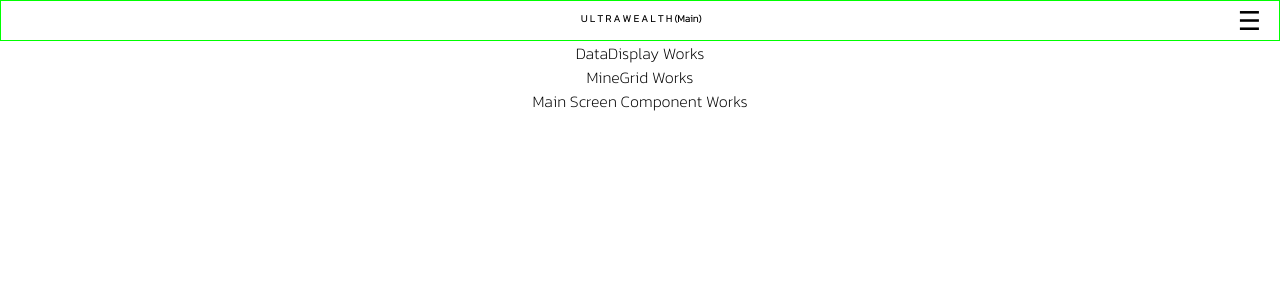
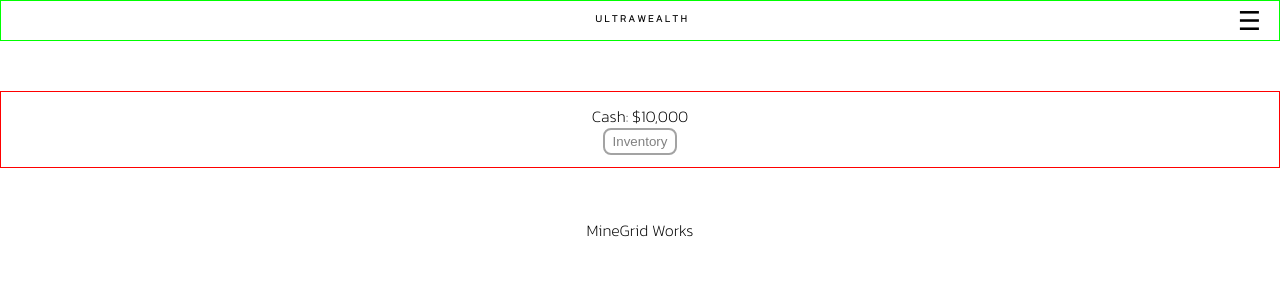
Before and after one commit to kodawarii/ultrawealth-mvp, a React (Create React App) app: page / in a window 1280 px wide. Shown: the top 300 px of the page. Built offline with nearby package versions, Linux system fonts and the light colour scheme.

Commit message:
Completed basic DataDisplay component

```diff
--- a/src/DisplayComponents/TitleNav.Component.js
+++ b/src/DisplayComponents/TitleNav.Component.js
@@ -2,8 +2,8 @@ import React, {Component} from 'react';
 
 import './TitleNav.css';
 
-export default class TitleNav extends Component  {
-  render(){
+// Use Stateless Function for Title and Nav Ribbon
+function TitleNav() {
     return (
       <div className="TitleNav">
         <div className="wrapper">
@@ -11,7 +11,7 @@ export default class TitleNav extends Component  {
                 <div></div>
             </div>
             <div className="col Title">
-                <div> U L T R A  W E A L T H ({this.props.page})  </div>
+                <div> U L T R A  W E A L T H </div>
             </div>
             <div className="col MenuBtn">
                 <div> ☰ </div>
@@ -19,5 +19,5 @@ export default class TitleNav extends Component  {
         </div>
       </div>
     );
-  }
 }
+export default TitleNav;
--- a/src/GameComponents/DataDisplay.Component.js
+++ b/src/GameComponents/DataDisplay.Component.js
@@ -1,10 +1,13 @@
 import React, {Component} from 'react';
+
+import './DataDisplay.css';
 
 export default class DataDisplay extends Component  {
   render(){
     return (
       <div className="DataDisplay">
-        DataDisplay Works
+        <div> Cash: $10,000 </div>
+        <div> <button className="btn-inventory"> Inventory </button> </div>
       </div>
     );
   }
--- /dev/null
+++ b/src/GameComponents/DataDisplay.css
@@ -0,0 +1,15 @@
+.DataDisplay{
+    margin: 50px 0 50px 0;
+    padding: 12px;
+    border: 1px solid red;
+}
+
+.btn-inventory{
+  background: none;
+  padding: 4px 8px 4px 8px;
+  outline: none;
+  color: rgb(129, 129, 129);
+  border: 2px solid rgb(163, 163, 163);
+  border-radius: 8px;
+  cursor: pointer;
+}
--- a/src/ScreenComponents/Main.Component.js
+++ b/src/ScreenComponents/Main.Component.js
@@ -11,7 +11,6 @@ export default class Main extends Component  {
         <TitleNav page={"Main"}/>
         <DataDisplay />
         <MineGrid />
-        Main Screen Component Works
       </div>
     );
   }
```
